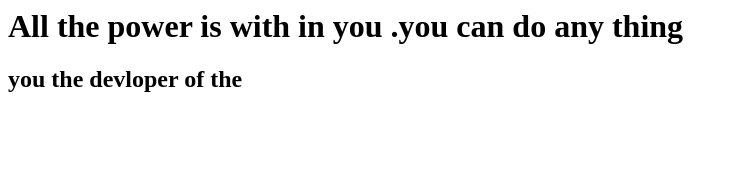
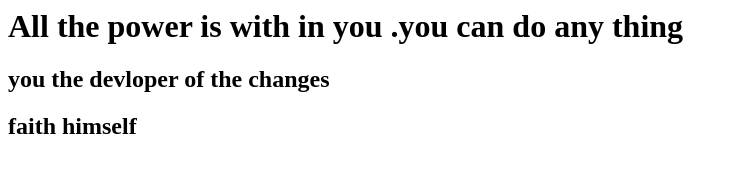
Before and after one commit to singhabhishek9835/firstgitrepo, a plain HTML site: page index.html in a window 1280 px wide. Shown: the whole page, without its empty margins (0-738 px from the left). Drawn offline with Linux system fonts and the light colour scheme.

Commit message:
h3 added

```diff
--- a/index.html
+++ b/index.html
@@ -1,7 +1,8 @@
 <html>
 	<body>
 		<h1>	All the power is with in you .you can do any thing </h1>
-		<h2> you the devloper of the <h2>
+		<h2> you the devloper of the changes <h2
+				<h3> faith himself <h3>
 
 	</body>
 	</html>
```
